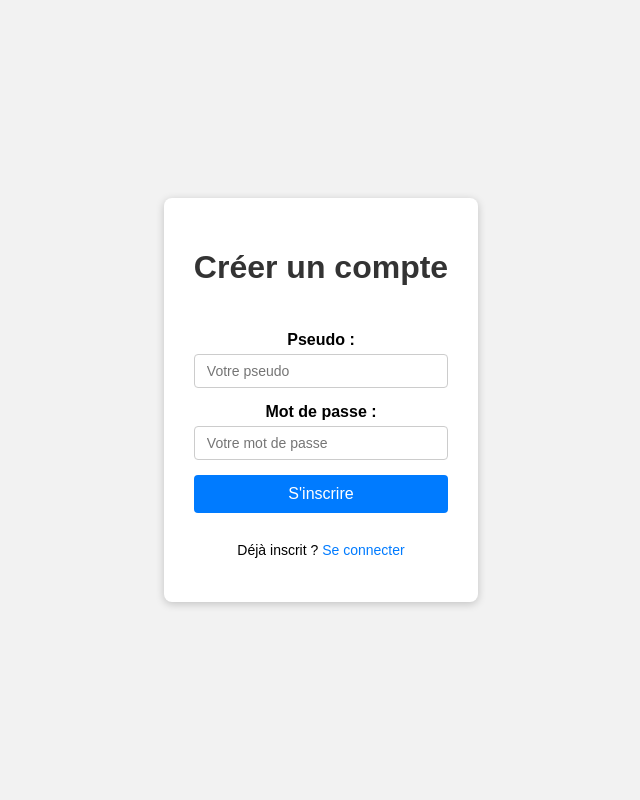
After one commit to beieb/WEBMovie, a Flask app: page /register in a window 1280 px wide. The commit adds this page. Shown: the whole page, without its empty margins (319-959 px from the left). Run offline with Flask 3, Linux system fonts and the light colour scheme.

Commit message:
Ajout de connexion et gestion de session

```diff
--- a/main.py
+++ b/main.py
@@ -24,7 +24,6 @@ class Neo4jConnection:
     def connect(self):
         try:
             self._driver = GraphDatabase.driver(self._uri, auth=(self._user, self._password))
-            # Test immédiat de connexion
             with self._driver.session() as session:
                 result = session.run("RETURN 'Neo4j connection successful' AS message")
                 print(result.single()["message"])
@@ -32,14 +31,12 @@ class Neo4jConnection:
             print("❌ Erreur de connexion à Neo4j :", e)
 
     def close(self):
-        if self._driver is not None:
+        if self._driver:
             self._driver.close()
 
     def query(self, cypher, params=None):
-        """Execute une requete Cypher et retourne le resultat"""
         if params is None:
             params = {}
-
         try:
             with self._driver.session() as session:
                 result = session.run(cypher, params)
@@ -48,17 +45,15 @@ class Neo4jConnection:
             print("❌ Neo4j query error:", e)
             return None
 
-
 # =============================
 #       CONFIGURATION
 # =============================
-db_uri = os.getenv("NEO4J_URI", "bolt://127.0.0.1:7687")
+db_uri = os.getenv("NEO4J_URI", "neo4j://127.0.0.1:7687")
 db_user = os.getenv("NEO4J_USER", "neo4j")
 db_password = os.getenv("NEO4J_PASSWORD", "neo4j_password")
 
 conn = Neo4jConnection(db_uri, db_user, db_password)
-conn.connect()  # Test auto
-
+conn.connect()
 
 # TMDB API
 tmdb = TMDb()
@@ -67,6 +62,7 @@ movie = Movie()
 
 # Flask + MongoDB
 app = Flask(__name__)
+app.secret_key = "ma_super_clef_secrete_123"
 client = MongoClient("mongodb://localhost:27017/")
 db = client["movie"]
 
@@ -106,19 +102,65 @@ def main():
 
     return render_template("main.html", best_movies=best_movies)
 
-
-
-
 @app.route("/login", methods=["GET", "POST"])
 def login():
-    if requests.method == "POST":
-        email = requests.form["email"]
-        password = requests.form["password"]
+    if request.method == "POST":
+        pseudo = request.form.get("pseudo")
+        # password = request.form.get("password")
+        query = """
+            MATCH (u:USER {pseudo: $pseudo})
+            RETURN u.pseudo AS pseudo, u.password AS password, u.user_id AS user_id
+        """
 
+        result = conn.query(query, {"pseudo": pseudo})
+        if not result:
+            return "Pseudo inconnu", 401
 
-        return "Connexion OK"
+        user = result[0]
+
+        # if user["password"] != password:
+        #     return "Mot de passe incorrect", 401
+
+        # Création de la session
+        session["logged"] = True
+        session["pseudo"] = user["pseudo"]
+        session["user_id"] = user["user_id"]
+
+        return redirect("/main")
 
     return render_template("login.html")
+
+@app.route("/register", methods=["GET", "POST"])
+def register():
+    if request.method == "POST":
+        pseudo = request.form.get("pseudo")
+        password = request.form.get("password")
+
+        check_query = """
+            MATCH (u:USER {pseudo: $pseudo})
+            RETURN u
+        """
+        existing = conn.query(check_query, {"pseudo": pseudo})
+
+        if existing:
+            return "Ce pseudo est déjà utilisé", 400
+
+        create_query = """
+            CREATE (u:USER {pseudo: $pseudo, password: $password})
+            RETURN elementId(u) AS user_id
+        """
+        new_user = conn.query(create_query, {"pseudo": pseudo, "password": password})
+
+        if not new_user:
+            return "Erreur lors de la création du compte", 500
+
+        session["logged"] = True
+        session["pseudo"] = pseudo
+        session["user_id"] = new_user[0]["user_id"]
+
+        return redirect("/main")
+
+    return render_template("register.html")
 
 @app.route("/logout")
 def logout():
@@ -191,8 +233,10 @@ def movie_details(imdb_id):
 
 @app.route("/suggestions")
 def suggestions():
-    #TODO: Check user connection and get user_id
-    user_id = 1
+    if not session.get("logged") or not session.get("user_id"):
+        return redirect("/login")
+
+    user_id = session["user_id"]
 
     with open("cypher_queries/movies_suggestion.cypher", "r", encoding="utf-8") as f:
         cypher_query = f.read()
@@ -221,7 +265,6 @@ def suggestions():
 
     return render_template("suggestions.html", suggest_movies=suggest_movies)
 
-
 # =============================
 #        LAUNCH APP
 # =============================
--- a/templates/components/nav_bar.html
+++ b/templates/components/nav_bar.html
@@ -17,8 +17,8 @@
     <!-- Droite : User / connexion -->
     <div class="nav-right">
 
-        {% if session.get('user') %}
-            <span class="nav-user">Bonjour {{ session.get('user')['username'] }}</span>
+        {% if session.get('logged') %}
+            <span class="nav-user">Bonjour {{ session.get('user_id') }}</span>
             <button onclick="location.href='/profile'">Profil</button>
             <button onclick="location.href='/logout'">Logout</button>
         {% else %}
--- /dev/null
+++ b/templates/register.html
@@ -0,0 +1,107 @@
+<!DOCTYPE html>
+<html lang="fr">
+<head>
+    <meta charset="UTF-8">
+    <title>Inscription</title>
+    <link rel="stylesheet" href="{{ url_for('static', filename='css/style.css') }}">
+</head>
+<body>
+<div class="login-container">
+    <form class="register-box" method="POST" action="/register">
+        <h1>Créer un compte</h1>
+
+        <div class="input-group">
+            <label for="pseudo">Pseudo :</label>
+            <input id="pseudo" name="pseudo" placeholder="Votre pseudo" required>
+        </div>
+
+        <div class="input-group">
+            <label for="password">Mot de passe :</label>
+            <input type="password" id="password" name="password" placeholder="Votre mot de passe" required>
+        </div>
+
+        <button type="submit" class="btn">S'inscrire</button>
+
+        <p class="register">
+            Déjà inscrit ? <a href="/login">Se connecter</a>
+        </p>
+    </form>
+</div>
+</body>
+</html>
+
+<style>
+
+    body {
+    font-family: Arial, sans-serif;
+    background-color: #f2f2f2;
+    margin: 0;
+    padding: 0;
+    display: flex;
+    justify-content: center;
+    align-items: center;
+    height: 100vh;
+}
+
+.register-box {
+    background-color: #fff;
+    padding: 30px;
+    border-radius: 8px;
+    box-shadow: 0 2px 8px rgba(0,0,0,0.2);
+    display: flex;
+    flex-direction: column;
+    gap: 15px;
+}
+    /* Groupes d'input */
+.input-group {
+    display: flex;
+    flex-direction: column;
+}
+
+.input-group label {
+    margin-bottom: 5px;
+    font-weight: bold;
+}
+
+.input-group input {
+    padding: 8px 12px;
+    border-radius: 4px;
+    border: 1px solid #ccc;
+    outline: none;
+    font-size: 14px;
+}
+
+.input-group input:focus {
+    border-color: #007BFF;
+}
+
+/* Boutons */
+.btn {
+    padding: 10px;
+    border: none;
+    border-radius: 4px;
+    background-color: #007BFF;
+    color: white;
+    cursor: pointer;
+    font-size: 16px;
+}
+
+.btn:hover {
+    background-color: #0056d4;
+}
+
+/* Texte bas du formulaire */
+.register {
+    text-align: center;
+    font-size: 14px;
+}
+
+.register a {
+    color: #007BFF;
+    text-decoration: none;
+}
+
+.register a:hover {
+    text-decoration: underline;
+}
+</style>
```
Also changed, not shown: templates/login.html (+68 -1 lines).
